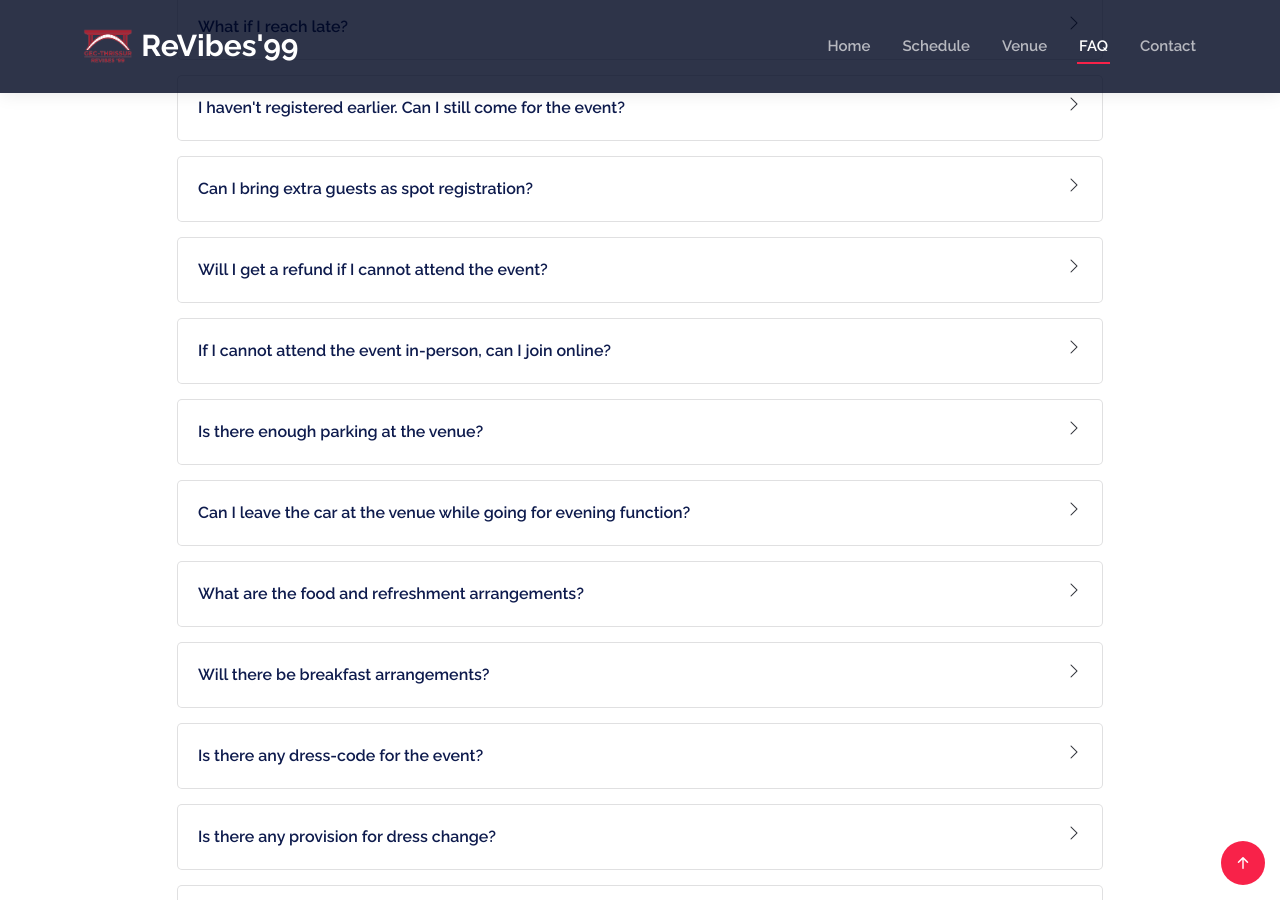
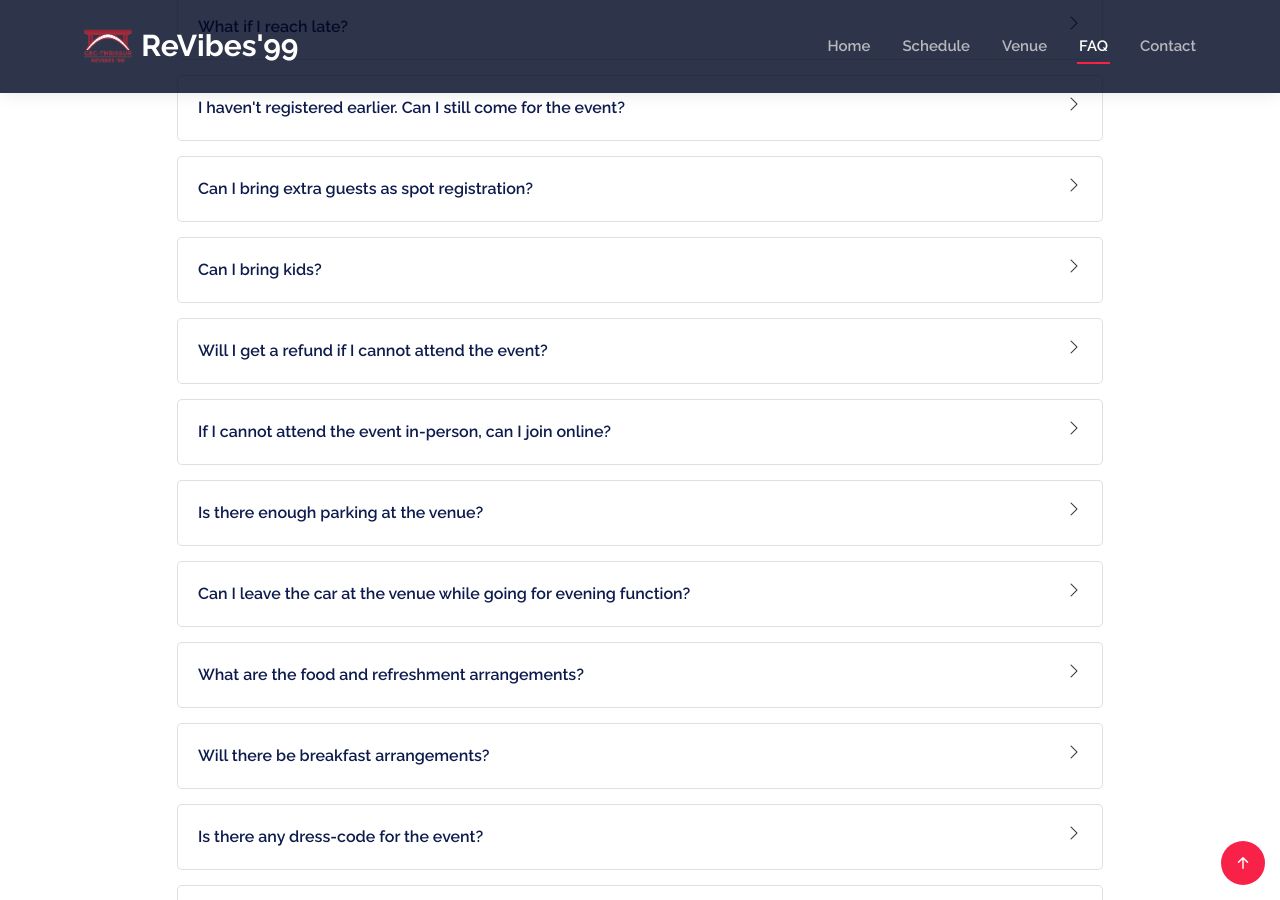
Before and after one commit to dhanyacm/revibes99, a Jekyll site: the page built from index.html, in a window 1280 px wide and 900 px high, scrolled down 3227 px. Built offline with Jekyll 4.4.1, drawn with Linux system fonts in a browser that asks for light colours.

Commit message:
Update index.html

```diff
--- a/index.html
+++ b/index.html
@@ -317,6 +317,14 @@ frontpage: true
                 <i class="faq-toggle bi bi-chevron-right"></i>
               </div><!-- End Faq item-->
 
+		       <div class="faq-item">
+                <h3>Can I bring kids?</h3>
+                <div class="faq-content">
+                  <p> Yes you can provided you have registered them as extra guests before, However there are no specific activities aimed for kids.</p>
+                </div>
+                <i class="faq-toggle bi bi-chevron-right"></i>
+              </div><!-- End Faq item-->
+
               <div class="faq-item">
                 <h3>Will I get a refund if I cannot attend the event?</h3>
                 <div class="faq-content">
```
Also changed, not shown: other parts of index.html (+1 -1 lines).
